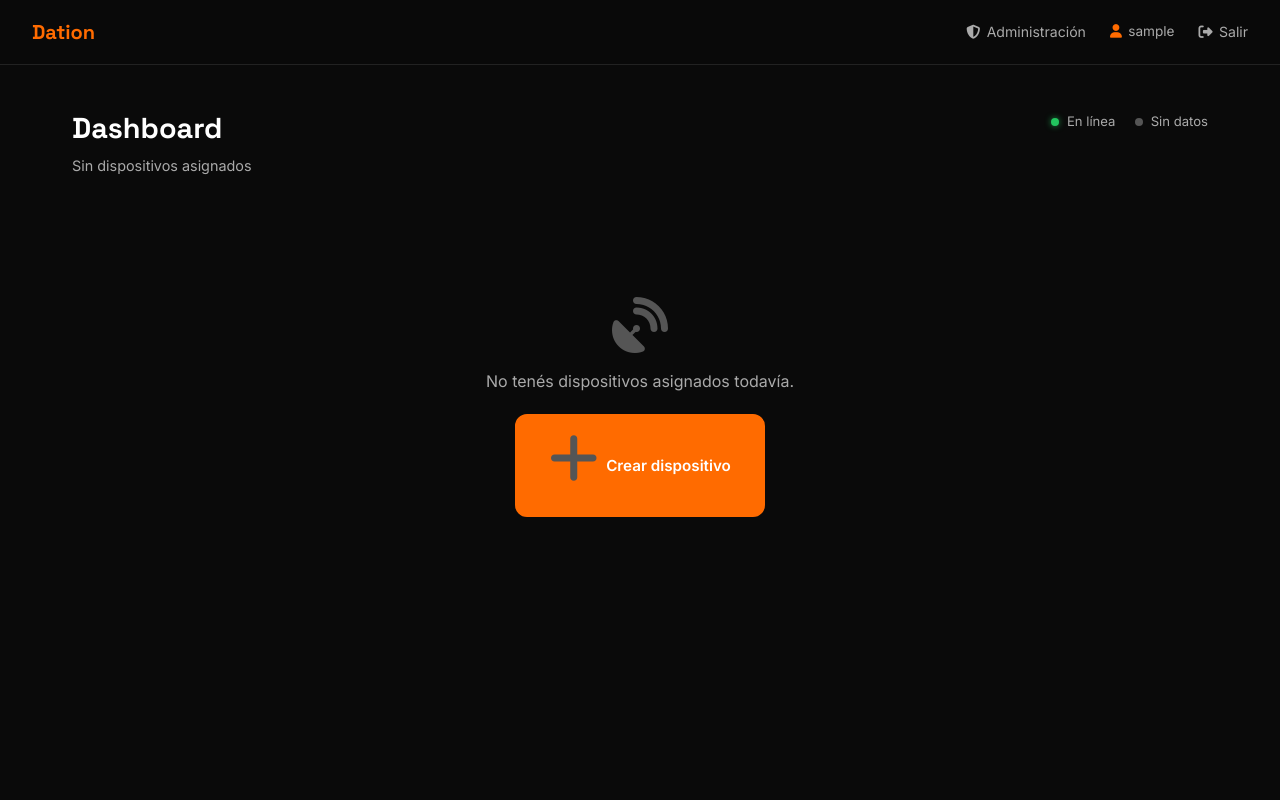
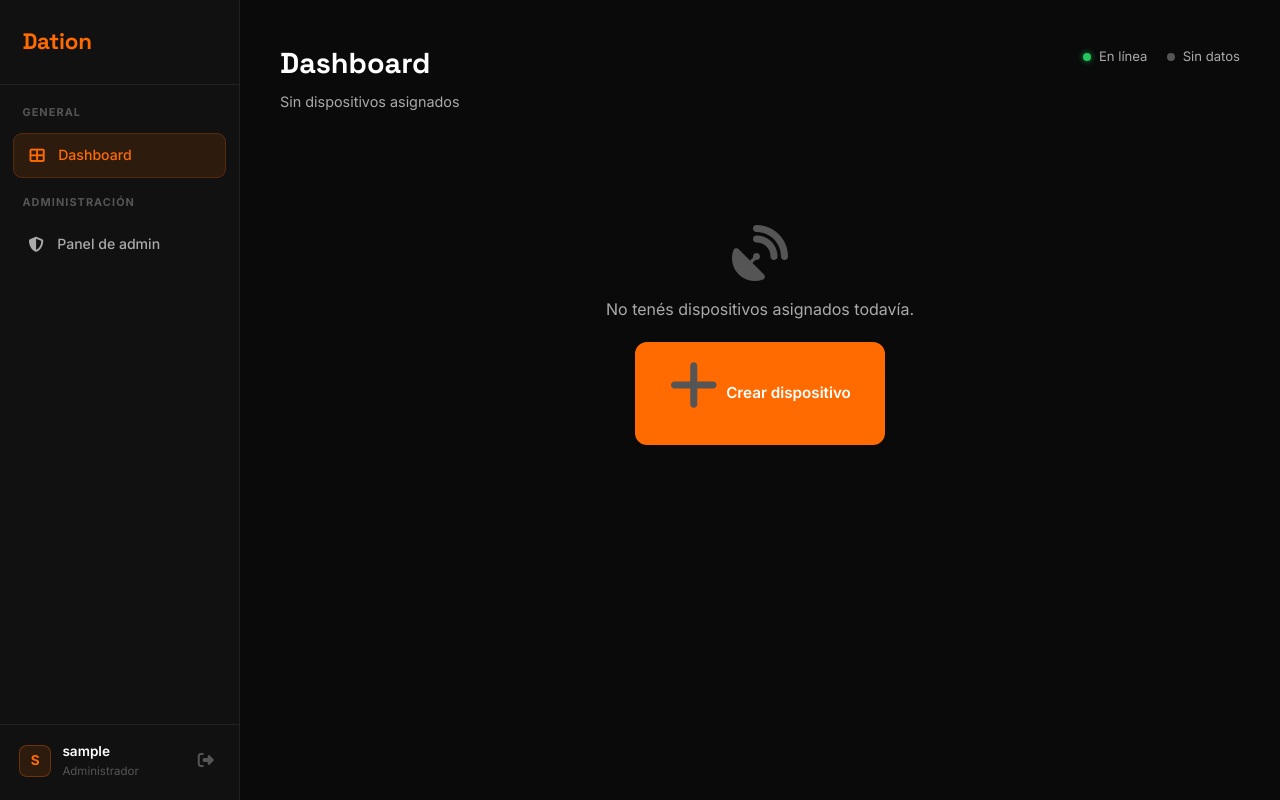
Before and after one commit to andresdation-stack/dation-prueba, a Flask app: page /dashboard in a window 1280 px wide. Run offline with Flask 3, Linux system fonts and the light colour scheme; the visitor is signed in with stand-in values (Sample User, id 1); data that the repository does not hold is empty; some libraries are stand-ins or nearby versions.

Commit message:
Dashboard: sidebar izquierdo + redireccion al login si ya autenticado
- / redirige a /dashboard cuando el usuario esta logueado
- Dashboard rediseñado con sidebar fijo a la izquierda
- Sidebar con nav principal, seccion admin (solo admins), avatar y logout
- Responsive: sidebar se oculta en mobile con hamburger menu

Co-Authored-By: Claude Sonnet 4.6 <noreply@anthropic.com>

```diff
--- a/app.py
+++ b/app.py
@@ -95,6 +95,8 @@ def admin_required(f):
 
 @app.get("/")
 def home():
+    if current_user.is_authenticated:
+        return redirect(url_for("dashboard"))
     return render_template("index.html")
 
 
--- a/static/css/styles.css
+++ b/static/css/styles.css
@@ -999,79 +999,231 @@ body {
 }
 .pw-form input:focus { border-color: var(--orange); }
 
-/* ===== DASHBOARD ===== */
-.dash-page {
+/* ===== APP LAYOUT (sidebar + main) ===== */
+.app-layout {
+  display: flex;
   min-height: 100vh;
   background: var(--black);
 }
 
-.dash-topbar {
-  background: rgba(10,10,10,0.97);
+/* ===== SIDEBAR ===== */
+.sidebar {
+  width: 240px;
+  flex-shrink: 0;
+  background: var(--black-light);
+  border-right: 1px solid var(--border);
+  position: fixed;
+  top: 0; left: 0; bottom: 0;
+  z-index: 200;
+  display: flex;
+  flex-direction: column;
+}
+
+.sidebar-inner {
+  display: flex;
+  flex-direction: column;
+  height: 100%;
+  padding: 1.5rem 0 1.2rem;
+  overflow-y: auto;
+}
+
+.sidebar-brand {
+  display: flex;
+  align-items: center;
+  justify-content: space-between;
+  padding: 0 1.4rem 1.5rem;
   border-bottom: 1px solid var(--border);
-  padding: 1rem 2rem;
-  display: flex;
-  align-items: center;
-  justify-content: space-between;
-  position: sticky;
-  top: 0;
-  z-index: 100;
-  backdrop-filter: blur(12px);
-}
-
-.dash-brand {
+  margin-bottom: 1.2rem;
+}
+
+.sidebar-logo {
   font-family: var(--font-title);
-  font-size: 1.25rem;
+  font-size: 1.4rem;
   font-weight: 700;
   color: var(--orange);
   text-decoration: none;
-}
-
-.dash-topbar-links {
-  display: flex;
-  align-items: center;
-  gap: 1.5rem;
-}
-
-.dash-topbar-links a {
+  letter-spacing: -0.01em;
+}
+
+.sidebar-close {
+  display: none;
+  background: none;
+  border: none;
+  color: var(--gray);
+  font-size: 1rem;
+  cursor: pointer;
+  padding: 4px;
+  line-height: 1;
+}
+
+.sidebar-nav {
+  display: flex;
+  flex-direction: column;
+  padding: 0 0.8rem;
+  gap: 0.2rem;
+}
+
+.sidebar-section-label {
+  font-size: 0.68rem;
+  font-weight: 700;
+  text-transform: uppercase;
+  letter-spacing: 0.1em;
+  color: var(--gray-dark);
+  padding: 0 0.6rem 0.5rem;
+}
+
+.sidebar-link {
+  display: flex;
+  align-items: center;
+  gap: 0.75rem;
+  padding: 0.65rem 0.9rem;
+  border-radius: 9px;
   color: var(--gray);
   text-decoration: none;
   font-size: 0.88rem;
-  transition: color var(--ease);
-  display: flex;
-  align-items: center;
-  gap: 0.4rem;
-}
-.dash-topbar-links a:hover { color: var(--white); }
-
-.dash-user {
-  color: var(--gray);
+  font-weight: 500;
+  transition: all var(--ease);
+}
+
+.sidebar-link i {
+  font-size: 0.95rem;
+  width: 18px;
+  text-align: center;
+  flex-shrink: 0;
+}
+
+.sidebar-link:hover {
+  background: rgba(255,255,255,0.04);
+  color: var(--white);
+}
+
+.sidebar-link.active {
+  background: var(--orange-glow);
+  color: var(--orange);
+  border: 1px solid rgba(255,107,0,0.2);
+}
+
+.sidebar-footer {
+  display: flex;
+  align-items: center;
+  justify-content: space-between;
+  gap: 0.8rem;
+  padding: 1rem 1.2rem 0;
+  border-top: 1px solid var(--border);
+  margin-top: 1rem;
+}
+
+.sidebar-user {
+  display: flex;
+  align-items: center;
+  gap: 0.7rem;
+  overflow: hidden;
+}
+
+.sidebar-avatar {
+  width: 32px; height: 32px;
+  border-radius: 8px;
+  background: var(--orange-glow);
+  border: 1px solid rgba(255,107,0,0.3);
+  color: var(--orange);
   font-size: 0.85rem;
-  display: flex;
-  align-items: center;
-  gap: 0.4rem;
-}
-.dash-user i { color: var(--orange); }
-
-.dash-body {
-  max-width: 1200px;
-  margin: 0 auto;
-  padding: 2.5rem 2rem;
-}
-
-.dash-header {
+  font-weight: 700;
+  display: flex;
+  align-items: center;
+  justify-content: center;
+  flex-shrink: 0;
+}
+
+.sidebar-user-info {
+  display: flex;
+  flex-direction: column;
+  overflow: hidden;
+}
+
+.sidebar-username {
+  font-size: 0.85rem;
+  font-weight: 600;
+  color: var(--white);
+  white-space: nowrap;
+  overflow: hidden;
+  text-overflow: ellipsis;
+}
+
+.sidebar-role {
+  font-size: 0.72rem;
+  color: var(--gray-dark);
+}
+
+.sidebar-logout {
+  color: var(--gray-dark);
+  font-size: 1rem;
+  text-decoration: none;
+  padding: 6px;
+  border-radius: 7px;
+  transition: all var(--ease);
+  flex-shrink: 0;
+}
+.sidebar-logout:hover { color: #f87171; background: rgba(220,38,38,0.1); }
+
+/* Overlay (mobile) */
+.sidebar-overlay {
+  display: none;
+  position: fixed;
+  inset: 0;
+  background: rgba(0,0,0,0.6);
+  z-index: 199;
+}
+.sidebar-overlay.open { display: block; }
+
+/* ===== MAIN CONTENT ===== */
+.app-main {
+  margin-left: 240px;
+  flex: 1;
+  min-height: 100vh;
+  display: flex;
+  flex-direction: column;
+  padding: 2.5rem 2.5rem;
+}
+
+/* Topbar (mobile only) */
+.app-topbar {
+  display: none;
+  align-items: center;
+  gap: 1rem;
+  margin-bottom: 1.5rem;
+}
+
+.topbar-toggle {
+  background: none;
+  border: none;
+  color: var(--white);
+  font-size: 1.1rem;
+  cursor: pointer;
+  padding: 4px;
+  line-height: 1;
+}
+
+.topbar-title {
+  font-family: var(--font-title);
+  font-size: 1rem;
+  font-weight: 600;
+}
+
+/* Page header */
+.page-header {
   display: flex;
   align-items: flex-start;
   justify-content: space-between;
   flex-wrap: wrap;
   gap: 1rem;
-  margin-bottom: 2.5rem;
+  margin-bottom: 2rem;
 }
 
 .dash-title {
   font-family: var(--font-title);
   font-size: 1.8rem;
   font-weight: 700;
-  margin-bottom: 0.2rem;
+  margin-bottom: 0.25rem;
 }
 
 .dash-subtitle { color: var(--gray); font-size: 0.9rem; }
@@ -1082,6 +1234,7 @@ body {
   align-items: center;
   padding-top: 0.4rem;
 }
+.desktop-legend { display: flex; }
 
 .legend-item {
   display: flex;
@@ -1091,10 +1244,7 @@ body {
   color: var(--gray);
 }
 
-.dot {
-  width: 8px; height: 8px;
-  border-radius: 50%;
-}
+.dot { width: 8px; height: 8px; border-radius: 50%; }
 .dot-on  { background: #22c55e; box-shadow: 0 0 6px rgba(34,197,94,0.7); }
 .dot-off { background: var(--gray-dark); }
 
@@ -1412,6 +1562,23 @@ body {
 
   .footer-container { flex-direction: column; text-align: center; }
   .footer-links     { justify-content: center; }
+
+  /* Sidebar mobile */
+  .sidebar {
+    transform: translateX(-100%);
+    transition: transform 0.28s ease;
+  }
+  .sidebar.open { transform: translateX(0); }
+  .sidebar-close { display: block; }
+
+  .app-main {
+    margin-left: 0;
+    padding: 1.2rem 1.2rem;
+  }
+
+  .app-topbar { display: flex; }
+  .page-header { display: none; }
+  .desktop-legend { display: none; }
 }
 
 @media (max-width: 520px) {
--- a/templates/dashboard.html
+++ b/templates/dashboard.html
@@ -10,23 +10,79 @@
     <link href="{{ url_for('static', filename='css/styles.css') }}" rel="stylesheet" />
 </head>
 <body>
-<div class="dash-page">
+<div class="app-layout">
 
-    <!-- Topbar -->
-    <nav class="dash-topbar">
-        <a href="{{ url_for('home') }}" class="dash-brand">Dation</a>
-        <div class="dash-topbar-links">
+    <!-- ===== SIDEBAR ===== -->
+    <aside class="sidebar" id="sidebar">
+        <div class="sidebar-inner">
+
+            <!-- Brand -->
+            <div class="sidebar-brand">
+                <a href="{{ url_for('home') }}" class="sidebar-logo">Dation</a>
+                <button class="sidebar-close" id="sidebarClose" aria-label="Cerrar menú">
+                    <i class="fas fa-times"></i>
+                </button>
+            </div>
+
+            <!-- Nav principal -->
+            <nav class="sidebar-nav">
+                <span class="sidebar-section-label">General</span>
+                <a href="{{ url_for('dashboard') }}" class="sidebar-link active">
+                    <i class="fas fa-th-large"></i>
+                    <span>Dashboard</span>
+                </a>
+            </nav>
+
             {% if current_user.is_admin %}
-            <a href="{{ url_for('admin') }}"><i class="fas fa-shield-alt"></i> Administración</a>
+            <nav class="sidebar-nav" style="margin-top:1rem">
+                <span class="sidebar-section-label">Administración</span>
+                <a href="{{ url_for('admin') }}" class="sidebar-link">
+                    <i class="fas fa-shield-alt"></i>
+                    <span>Panel de admin</span>
+                </a>
+            </nav>
             {% endif %}
-            <span class="dash-user"><i class="fas fa-user"></i> {{ current_user.username }}</span>
-            <a href="{{ url_for('logout') }}"><i class="fas fa-sign-out-alt"></i> Salir</a>
+
+            <!-- Spacer -->
+            <div style="flex:1"></div>
+
+            <!-- User + Logout -->
+            <div class="sidebar-footer">
+                <div class="sidebar-user">
+                    <div class="sidebar-avatar">{{ current_user.username[0]|upper }}</div>
+                    <div class="sidebar-user-info">
+                        <span class="sidebar-username">{{ current_user.username }}</span>
+                        <span class="sidebar-role">{% if current_user.is_admin %}Administrador{% else %}Usuario{% endif %}</span>
+                    </div>
+                </div>
+                <a href="{{ url_for('logout') }}" class="sidebar-logout" title="Cerrar sesión">
+                    <i class="fas fa-sign-out-alt"></i>
+                </a>
+            </div>
+
         </div>
-    </nav>
+    </aside>
 
-    <!-- Body -->
-    <div class="dash-body">
-        <div class="dash-header">
+    <!-- Overlay para mobile -->
+    <div class="sidebar-overlay" id="sidebarOverlay"></div>
+
+    <!-- ===== MAIN CONTENT ===== -->
+    <div class="app-main">
+
+        <!-- Topbar mobile -->
+        <div class="app-topbar">
+            <button class="topbar-toggle" id="sidebarToggle" aria-label="Abrir menú">
+                <i class="fas fa-bars"></i>
+            </button>
+            <span class="topbar-title">Dashboard</span>
+            <div class="dash-online-legend">
+                <span class="legend-item"><span class="dot dot-on"></span> En línea</span>
+                <span class="legend-item"><span class="dot dot-off"></span> Sin datos</span>
+            </div>
+        </div>
+
+        <!-- Page header (desktop) -->
+        <div class="page-header">
             <div>
                 <h1 class="dash-title">Dashboard</h1>
                 <p class="dash-subtitle">
@@ -37,12 +93,13 @@
                     {% endif %}
                 </p>
             </div>
-            <div class="dash-online-legend">
+            <div class="dash-online-legend desktop-legend">
                 <span class="legend-item"><span class="dot dot-on"></span> En línea</span>
                 <span class="legend-item"><span class="dot dot-off"></span> Sin datos</span>
             </div>
         </div>
 
+        <!-- Device cards -->
         {% if devices %}
         <div class="device-grid">
             {% for d in devices %}
@@ -93,11 +150,12 @@
             {% endif %}
         </div>
         {% endif %}
-    </div>
-</div>
+
+    </div><!-- /app-main -->
+</div><!-- /app-layout -->
 
 <script>
-// Mostrar timestamps relativos legibles
+// Timestamps relativos
 document.querySelectorAll('[data-ts]').forEach(el => {
     const ts = parseInt(el.dataset.ts) * 1000;
     function update() {
@@ -110,8 +168,21 @@ document.querySelectorAll('[data-ts]').forEach(el => {
     setInterval(update, 10000);
 });
 
-// Auto-refresh cada 30 segundos para actualizar online/offline
+// Auto-refresh cada 30 segundos
 setTimeout(() => location.reload(), 30000);
+
+// Sidebar mobile
+const sidebar  = document.getElementById('sidebar');
+const overlay  = document.getElementById('sidebarOverlay');
+const toggleBtn = document.getElementById('sidebarToggle');
+const closeBtn  = document.getElementById('sidebarClose');
+
+function openSidebar()  { sidebar.classList.add('open'); overlay.classList.add('open'); }
+function closeSidebar() { sidebar.classList.remove('open'); overlay.classList.remove('open'); }
+
+toggleBtn.addEventListener('click', openSidebar);
+closeBtn.addEventListener('click', closeSidebar);
+overlay.addEventListener('click', closeSidebar);
 </script>
 </body>
 </html>
```
